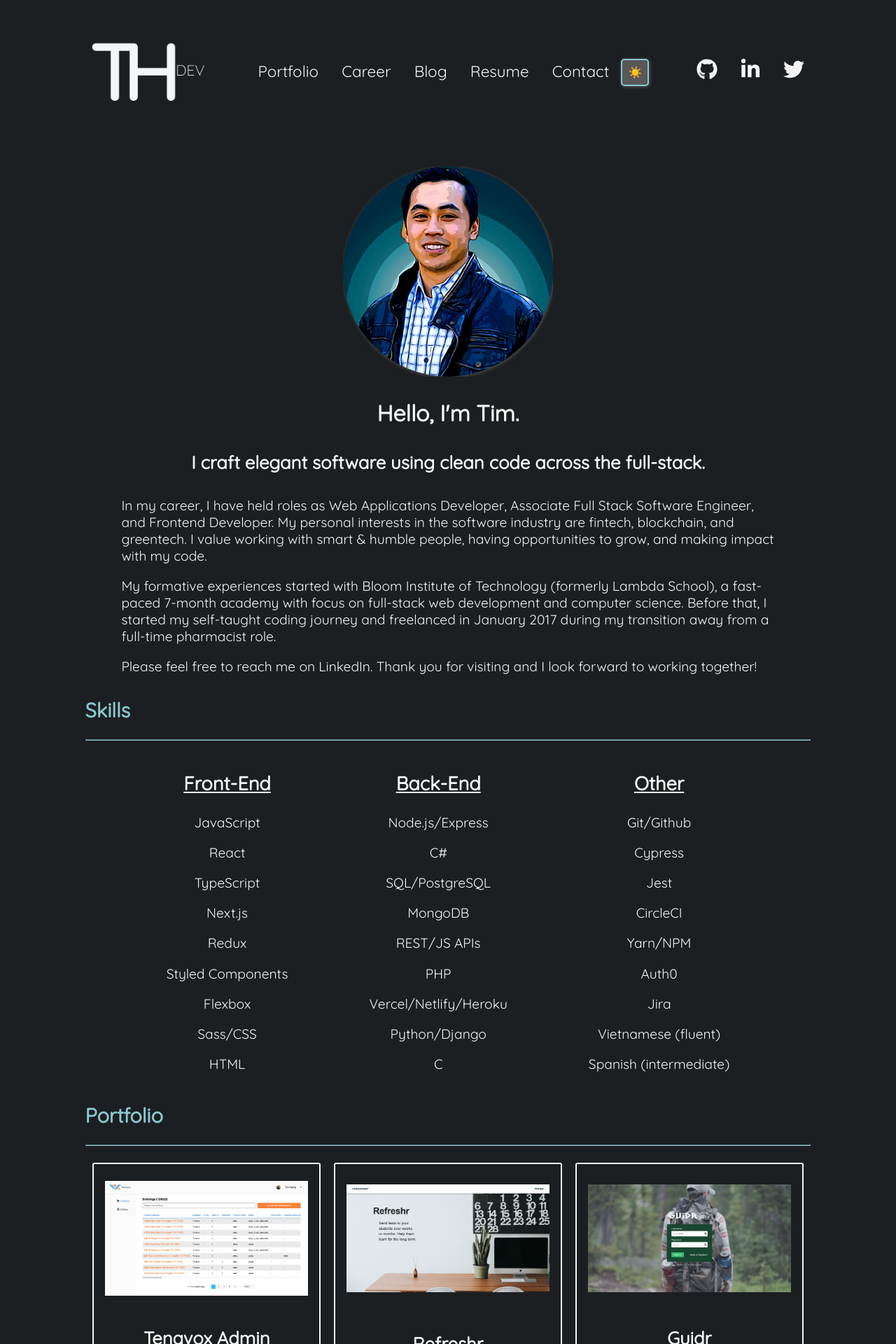
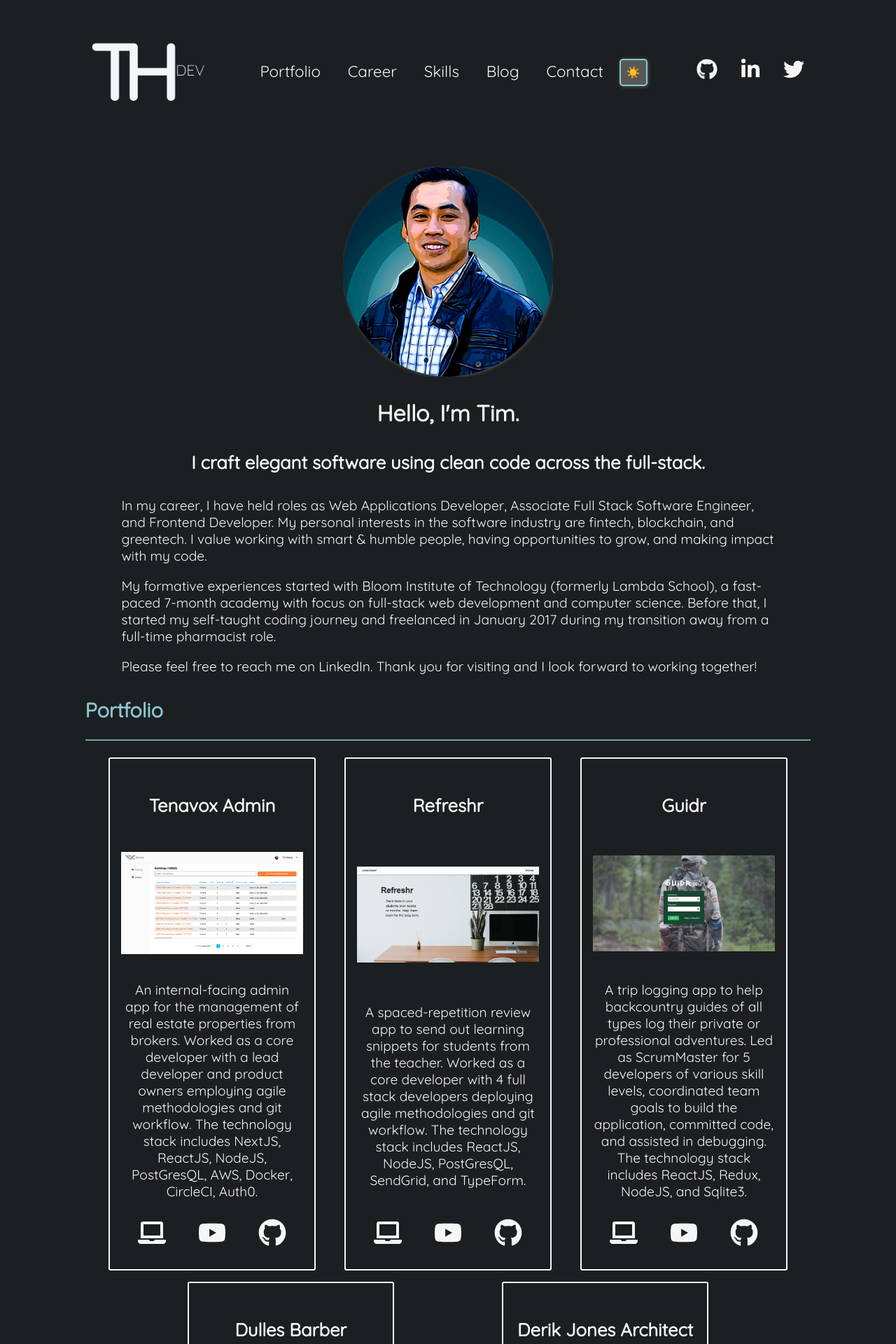
Before and after one commit to timOTdev/thDev3, a Next.js app: page / in a window 1280 px wide. Shown: the top 1920 px of the page at 70% size. Built offline with nearby package versions, Linux system fonts and the light colour scheme.

Commit message:
Update skills link, projects layout

```diff
--- a/components/Header.tsx
+++ b/components/Header.tsx
@@ -70,12 +70,9 @@ export default function Header({ theme, toggleTheme }: PropTypes) {
       <Navigation>
         <Link href='#portfolio'>Portfolio</Link>
         <Link href='#career'>Career</Link>
+        <Link href='#skills'>Skills</Link>
         <Link href='#blog'>Blog</Link>
-        <a href={links.resume.url} target='_blank' rel='noopener noreferrer'>
-          Resume
-        </a>
         <Link href='#contact'>Contact</Link>
-
         <button onClick={() => toggleTheme(theme)}>
           {theme == 'dark' ? <span>☀️</span> : <span>🌙</span>}
         </button>
--- a/components/Portfolio/ProjectsTemplate.tsx
+++ b/components/Portfolio/ProjectsTemplate.tsx
@@ -6,6 +6,7 @@ const Card = styled.div`
   display: flex;
   flex-direction: column;
   justify-content: space-between;
+  align-content: space-between;
   border: 2px solid ${({ theme }) => theme.textColor};
   border-radius: 3px;
   padding: 1rem;
@@ -25,7 +26,7 @@ const Card = styled.div`
     }
   }
   @media (min-width: 1024px) {
-    max-width: 28%;
+    max-width: 25%;
     margin: 0.5rem;
   }
   @media (min-width: 2568px) {
@@ -83,6 +84,7 @@ export default function ProjectsTemplate({
 }) {
   return (
     <Card>
+      <h4>{project.name}</h4>
       <a href={project.demo}>
         <ImageContainer>
           <Image
@@ -93,7 +95,6 @@ export default function ProjectsTemplate({
           />
         </ImageContainer>
       </a>
-      <h4>{project.name}</h4>
       <p>{project.description}</p>
       <IconsContainer>
         {project.demo ? (
--- a/components/Skills.tsx
+++ b/components/Skills.tsx
@@ -28,7 +28,7 @@ export default function Skills() {
   );
 
   return (
-    <Section>
+    <Section id='skills'>
       <h2>Skills</h2>
       <hr />
       <div>
--- a/pages/index.tsx
+++ b/pages/index.tsx
@@ -27,9 +27,9 @@ export default function Home(props: PropTypes) {
     <>
       <Layout {...props}>
         <Introduction />
-        <Skills />
         <Portfolio />
         <Career />
+        <Skills />
         <Blog allPostsData={props.allPostsData} />
         <Contact />
       </Layout>
```
